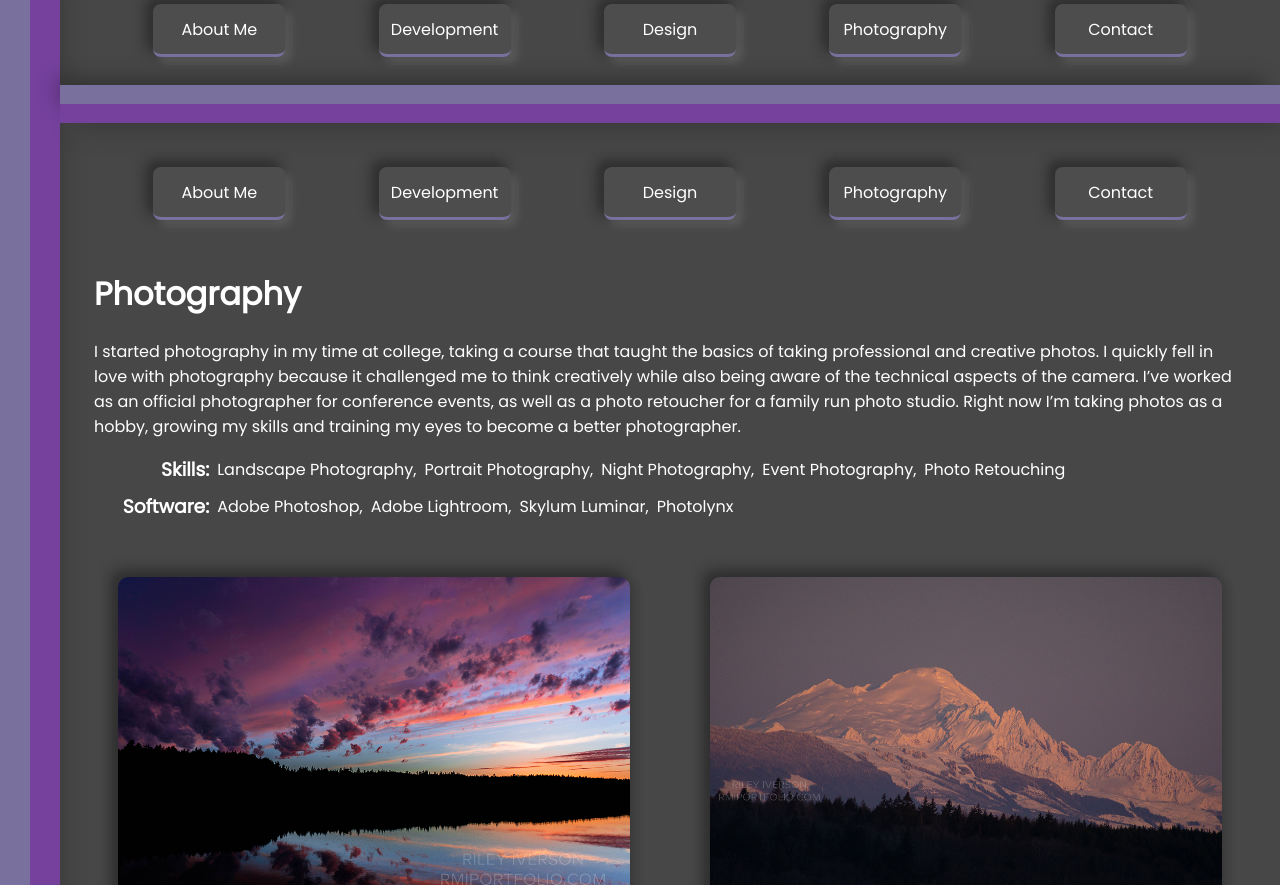
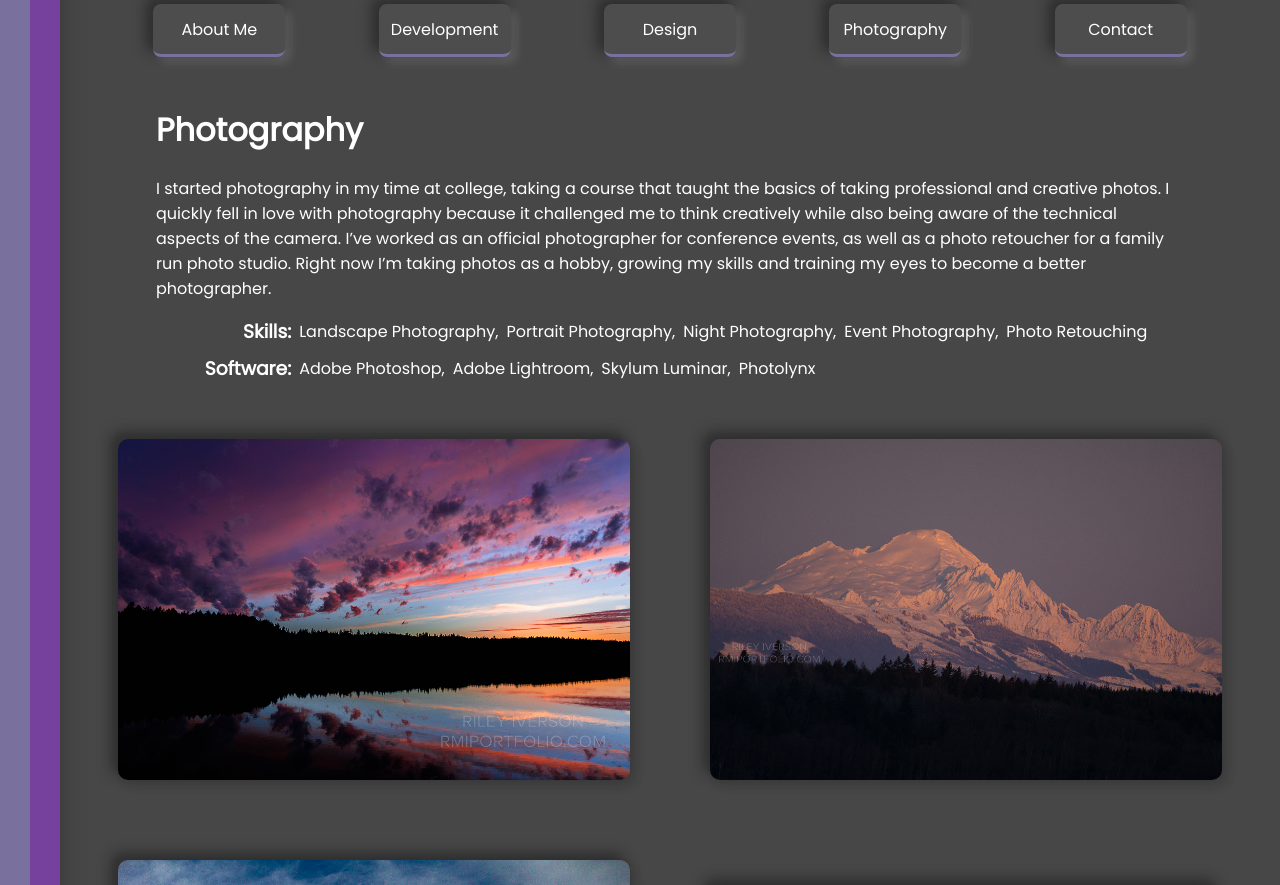
Before and after one commit to Rmiverson/rmiportfolio, a React (Create React App) app: page /photography in a window 1280 px wide. Shown: the part 840-1725 px from the top of the page. Built offline with nearby package versions, Linux system fonts and the light colour scheme.

Commit message:
updated photography page

```diff
--- a/src/containers/Photography/Photography.js
+++ b/src/containers/Photography/Photography.js
@@ -1,34 +1,10 @@
-import React, {useState, useEffect} from 'react'
-import Footer from '../../components/Footer'
-import Nav from '../../components/Nav'
-import {AiOutlineClose} from 'react-icons/ai'
+import React, { useState } from 'react'
+import { AiOutlineClose } from 'react-icons/ai'
 
 import './Photography.scss'
 
-const Photography = () => {
-  const [result, setResult] = useState({data: {}, status: null, message: null})
+const Photography = (props) => {
   const [modal, setModal] = useState({display: 'hidden', media: null})
-
-  useEffect(() => {
-    async function getData() {
-      try {
-        await fetch('db.json', {
-          headers: {
-            'Content-Type': 'application/json',
-            'Accept': 'application/json'
-          }
-        })
-        .then((response) => response.json())
-        .then((data) => {
-          setResult({data: data, status: 200, message: 'OK'})
-        })
-      } catch (error) {
-        setResult({data: {}, status: error, message: error})
-      }
-    }
-
-    getData()
-  }, [])
 
   const handleClick = (e) => {
     e.preventDefault()
@@ -42,31 +18,21 @@ const Photography = () => {
     setModal({display: 'hidden', media: null})
   }
 
-  if (!result.status) {
-    return <div>Loading...</div>
-  } else {
   return (
     <div className='photography'>
-        <div className='mid-ribbon'>
-          <div className='inner-mid-ribbon'></div>
-        </div>
-
-        <Nav />
-
-        <div className='photography-content min-height'>
         <div className='photography-introduction'>
           <h1>Photography</h1>
-            <p>{result.data.photography.about}</p>
+          <p>{props.data.photography.about}</p>
         </div>
 
         <div className='photography-skills-list'>
           <div className='photography-skills-container'>
             <h3>Skills:</h3>
             <ul>
-                {result.data.photography.skills.map((skill, index) => {
+              {props.data.photography.skills.map((skill, index) => {
                 let returnValue = skill
 
-                  if (index + 1 !== result.data.photography.skills.length) {
+                if (index + 1 !== props.data.photography.skills.length) {
                   returnValue = `${skill},`
                 }
 
@@ -78,10 +44,10 @@ const Photography = () => {
           <div className='photography-software-container'>
             <h3>Software:</h3>
             <ul>
-                {result.data.photography.software.map((software, index) => {
+              {props.data.photography.software.map((software, index) => {
                 let returnValue = software
 
-                  if (index + 1 !== result.data.photography.software.length) {
+                if (index + 1 !== props.data.photography.software.length) {
                   returnValue = `${software},`
                 }
 
@@ -97,7 +63,7 @@ const Photography = () => {
         </div>
 
         <div className='photography-examples'>
-            {result.data.photography.media.map((media, index) => {
+          {props.data.photography.media.map((media, index) => {
             return (
               <div key={media + index} className='photography-example'>
                 <img  alt='photography example' src={`/media/photography/${media}`} onClick={handleClick}/>
@@ -105,12 +71,8 @@ const Photography = () => {
             )
           })}
         </div>
-
-          <Footer />
-        </div>
     </div>
   )
 }
-}
 
 export default Photography
--- a/src/containers/Photography/Photography.scss
+++ b/src/containers/Photography/Photography.scss
@@ -2,34 +2,15 @@
   display: flex;
   flex-direction: column;
   align-items: center;
-  height: 100%;
 
-  .mid-ribbon {
-    display: flex;
-    flex-direction: column;
-    background-color: #75419D;
-    height: 5vh;
-    width: 100%;
-    box-shadow: 10px 14px 20px -6px rgba(59, 59, 59, .9), -10px -14px 20px -6px rgba(0, 0, 0, 0.25);
-
-    .inner-mid-ribbon {
-      background-color: #7A709D;
-      height: 50%;
+  p, h1, .photography-introduction, .photography-examples {
+    padding: 0px 3rem 0px 3rem;
   }
-  }
-
-  .photography-content {
-    width: 90vw;
-    display: flex;
-    flex-direction: column;
-    align-items: center;
-    height: 100%;
 
   .photography-skills-list {
     display: flex;
     flex-direction: column;
     align-items: center;
-      width: 100%;
 
     .photography-skills-container, .photography-software-container {
       display: flex;
@@ -92,4 +73,25 @@
     }
   }
 }
+
+@media only screen and (max-width: 1000px) {
+  .photography {
+    .photography-examples {
+      display: flex;
+      flex-direction: column;
+      gap: 3rem;
+
+      .photography-example {
+        img {
+          width: 100%;
         }
+      }
+    }
+  }
+}
+
+@media only screen and (max-width: 560px) {
+  p, h1, .photography-introduction, .photography-examples {
+    padding: 0px 1rem 0px 1rem;
+  }
+}
--- a/src/scss/App.scss
+++ b/src/scss/App.scss
@@ -277,7 +277,9 @@ p {
 
   img {
     border-radius: 10px;
-    max-height: 90vh;
+    width: 80vw;
+    height: auto;
+    margin-top: 5vh;
   }
 
   button {
@@ -296,6 +298,7 @@ p {
     border: none;
     border-bottom: solid #7A709D;
     border-radius: 15px;
+    margin-bottom: 5vh;
 
     svg {
       height: 40px;
```
Lines whose indentation alone changed are shown as unchanged.
